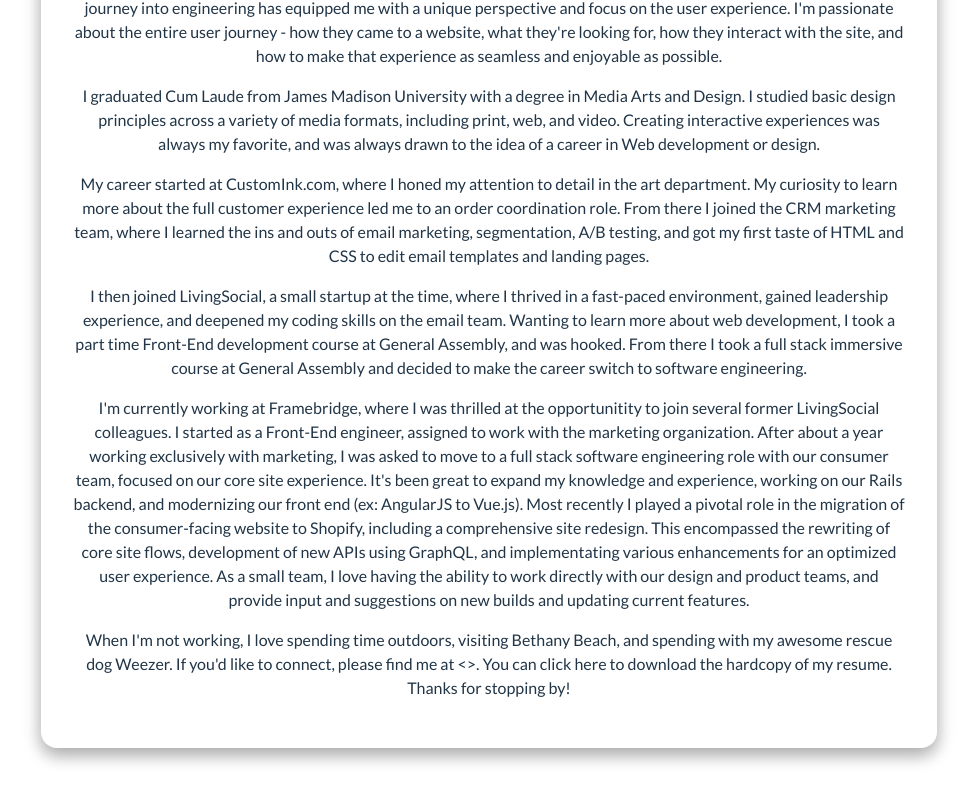
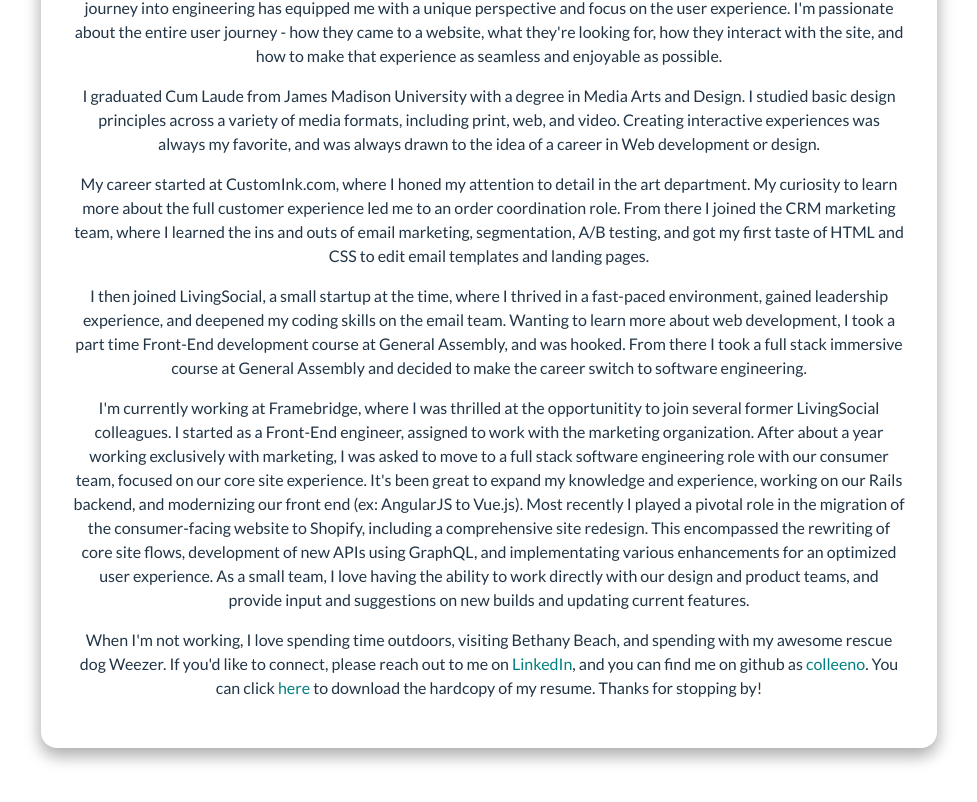
Before and after one commit to colleeno/colleeno.github.io, a Vue app: page / in a window 1280 px wide. Shown: the part 360-1162 px from the top of the page, without its empty margins (151-1128 px from the left). Built offline with nearby package versions, Linux system fonts and the light colour scheme.

Commit message:
Adds resume and links, styles link color

```diff
--- a/src/components/Welcome.vue
+++ b/src/components/Welcome.vue
@@ -41,8 +41,10 @@
 				</p>
 				<p>
 					When I&#39;m not working, I love spending time outdoors, visiting Bethany Beach, and spending with my awesome rescue dog Weezer.
-					If you&#39;d like to connect, please find me at <>.
-					You can click here to download the hardcopy of my resume. Thanks for stopping by!
+					If you&#39;d like to connect, please reach out to me on <a href="https://www.linkedin.com/in/colleen-o-reilly-a207579/" target="_blank">LinkedIn</a>,
+					and you can find me on github as <a href="https://github.com/colleeno" target="_blank">colleeno</a>.
+					You can click <a href="/public/Resume_ColleenOReilly.pdf" download="Resume_Colleen O'Reilly">here</a> to download the hardcopy of my resume.
+					Thanks for stopping by!
 				</p>
 			</section>
 			<div class="theme-toggle">
--- a/src/style.scss
+++ b/src/style.scss
@@ -28,11 +28,11 @@
 
 a {
   font-weight: 500;
-  color: #646cff;
+  color: #008080;
   text-decoration: inherit;
 }
 a:hover {
-  color: #535bf2;
+  color: #009999;
 }
 
 body {
@@ -85,10 +85,6 @@
   color: #213547;
   background-color: #ffffff;
 
-  a:hover {
-    color: #747bff;
-  }
-
   button {
     color: #213547;
     background-color: #ffffff;
@@ -99,10 +95,6 @@
   color: rgba(255, 255, 255, 0.87);
   background-color: #242424;
   background: radial-gradient(ellipse at bottom, #1B2735 0%, #090A0F 100%);
-
-  a:hover {
-    color: #535bf2;
-  }
 
   button {
     color: rgba(255, 255, 255, 0.87);
```
Also changed, not shown: 1 other file (tests, documents, lock files or other folders).
